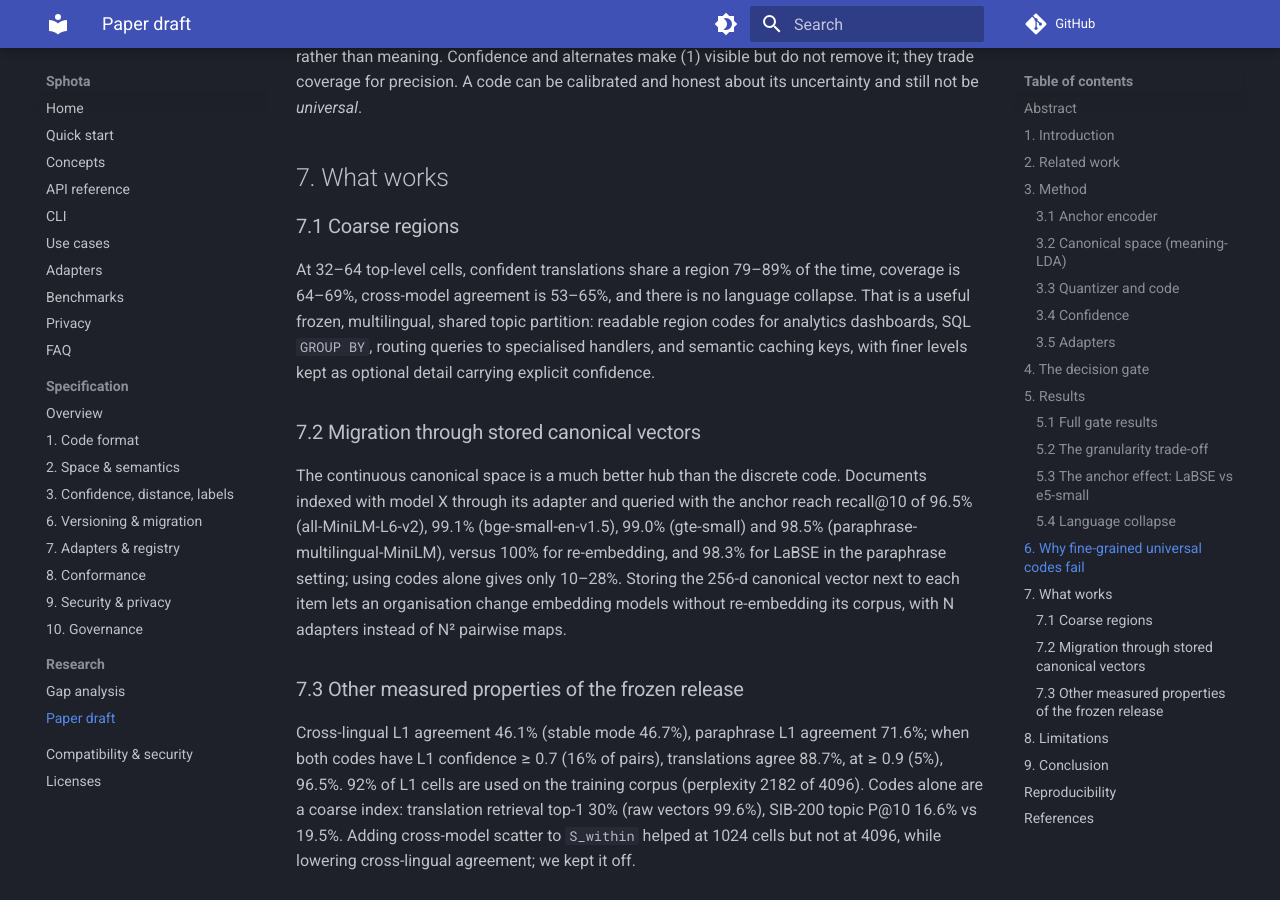
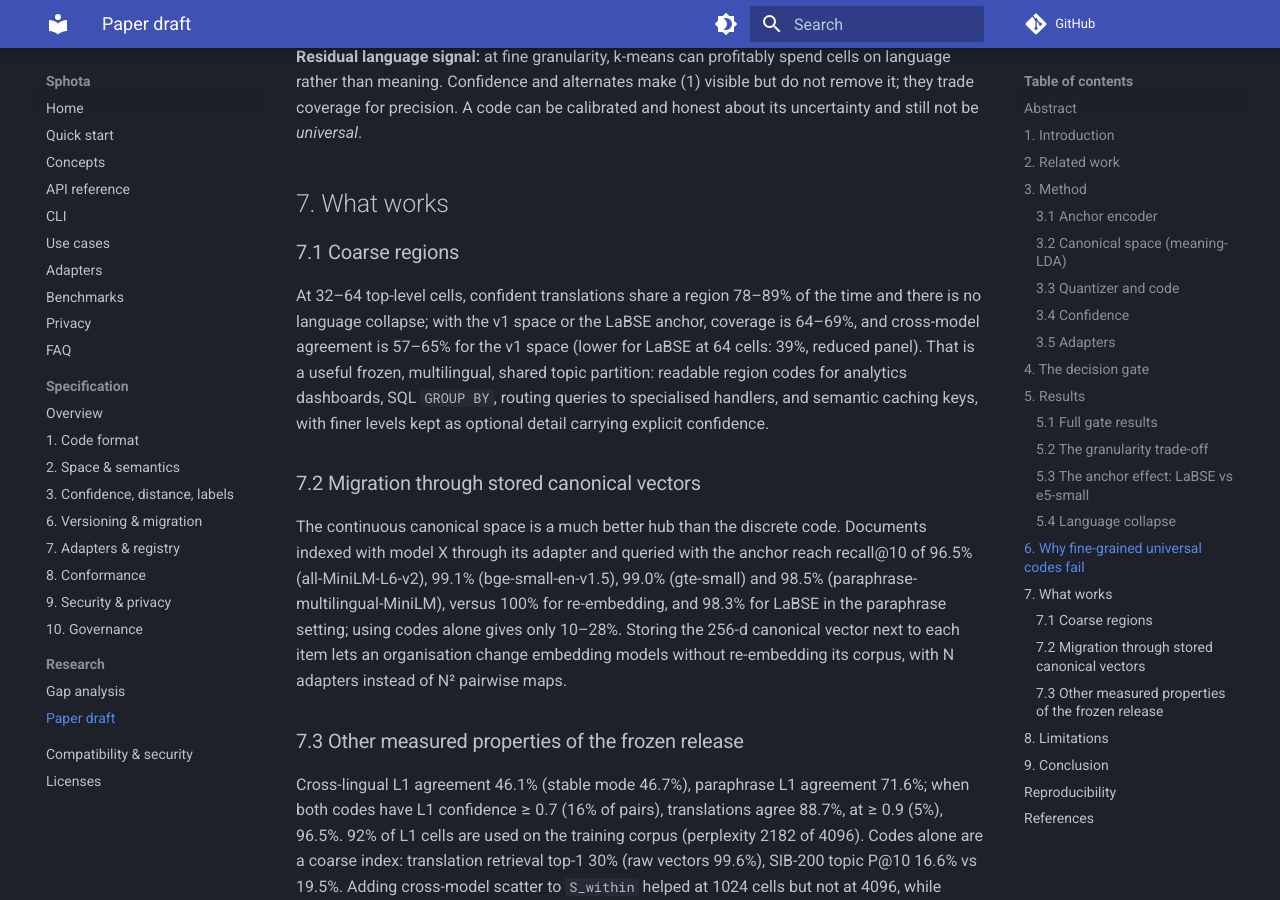
Before and after one commit to Thiruvikramanpravartak/sphota, an MkDocs documentation site: the page built from docs/paper/sphota.md, in a window 1280 px wide and 900 px high, scrolled down 6773 px. Built offline with MkDocs 1.6.1 and Material for MkDocs 9.7.7, drawn with Linux system fonts in a browser that asks for light colours; comment, search, counter and statistics services are not loaded; some of the changed text lies outside the part shown.

Commit message:
Paper and drafts: tighten coarse-region ranges to match the gate tables
Co-Authored-By: Claude Opus 5.5 <noreply@anthropic.com>
Claude-Session: https://claude.ai/code/session_01Pn1sk7ovL61GisYAs4EWkw

```diff
--- a/docs/paper/sphota.md
+++ b/docs/paper/sphota.md
@@ -19,7 +19,7 @@ beats e5-small by 11 points of coverage and 4.5 points of confident translation
 the same granularity) but not enough to change the conclusion on CPU. We also document a
 *language-collapse* failure: at ≥ 256 cells, k-means forms cells that are mostly one language
 (up to 55% of Portuguese test sentences), which a diversified sample only partly fixes. What
-does work: (1) *coarse regions* (32–64 cells) where translations agree 79–89% of the time
+does work: (1) *coarse regions* (32–64 cells) where translations agree 78–89% of the time
 when confident, useful for multilingual topic analytics, routing and caching; and (2)
 *migration through stored canonical vectors*: an index built with one model can be queried
 with another at 96.5–99.1% recall@10 without re-embedding. We release everything, including
@@ -159,7 +159,7 @@ Sources: `bench/results/l1-sweep.json`, `v2-mini-gate.json`, `v2-mini-4096-gate.
 `anchor-check.json`.
 
 **No configuration passes all four criteria at any granularity, and none passes more than one
-criterion at the amended bar of ≥ 256 cells.** The closest configurations (3 of 4) all use
+criterion at the amended bar of ≥ 256 cells: every build at 256, 1024 or 4096 cells fails all four.** The closest configurations (3 of 4) all use
 32–64 top-level cells, which by the amendment cannot support a coordinate-system claim.
 
 ### 5.2 The granularity trade-off
@@ -230,8 +230,9 @@ honest about its uncertainty and still not be *universal*.
 ## 7. What works
 
 ### 7.1 Coarse regions
-At 32–64 top-level cells, confident translations share a region 79–89% of the time, coverage
-is 64–69%, cross-model agreement is 53–65%, and there is no language collapse. That is a
+At 32–64 top-level cells, confident translations share a region 78–89% of the time and there is
+no language collapse; with the v1 space or the LaBSE anchor, coverage is 64–69%, and cross-model
+agreement is 57–65% for the v1 space (lower for LaBSE at 64 cells: 39%, reduced panel). That is a
 useful frozen, multilingual, shared topic partition: readable region codes for analytics
 dashboards, SQL `GROUP BY`, routing queries to specialised handlers, and semantic caching keys,
 with finer levels kept as optional detail carrying explicit confidence.
```
Also changed, not shown: launch/README.md (+1 -1 lines), launch/linkedin.md (+1 -1 lines), launch/one-pager.md (+1 -1 lines).
